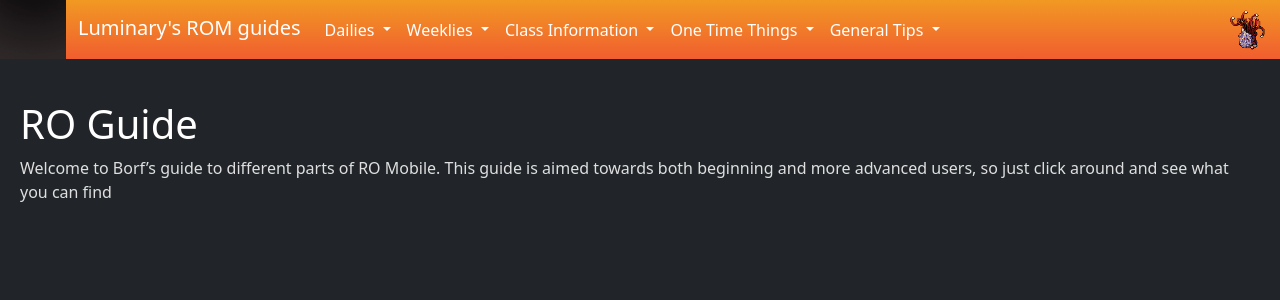
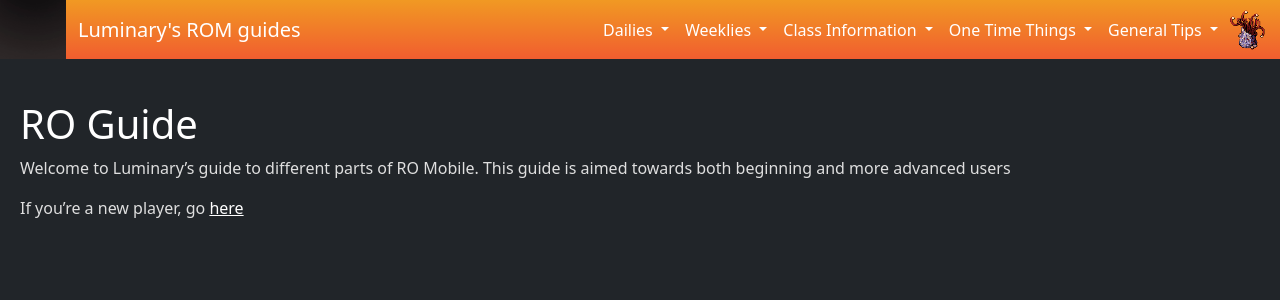
Before and after one commit to Borf/romguide, a Jekyll site: the page built from index.md, in a window 1280 px wide. Shown: the top 300 px of the page. Built offline with Jekyll 4.4.1, drawn with Linux system fonts in a browser that asks for light colours; our own code applies the rules of GitHub Pages for plain Markdown files.

Commit message:
Fixed mobile layout, added new player info

```diff
--- a/_layouts/default.html
+++ b/_layouts/default.html
@@ -62,9 +62,9 @@
   <body class="bg-dark text-white">
     <nav class="navbar fixed-top navbar-expand-lg text-black">
       <div class="container-fluid">
-        <a class="navbar-brand" href="{{site.baseurl}}">
+        <a class="collapse navbar-collapse navbar-brand" href="{{site.baseurl}}">
           <img class="logo" style="height: 60px; width: auto; margin-top: -14px; margin-bottom: -13px; margin-left: -12px; margin-right: 12px;" src="{{site.baseurl}}/assets/images/lumi.gif">Luminary's ROM guides</a>
-        <div class="collapse navbar-collapse" id="navbarSupportedContent">
+        <div class="" id="navbarSupportedContent">
           <ul class="navbar-nav me-auto mb-2 mb-lg-0">
             <li class="nav-item dropdown">
               <a class="nav-link dropdown-toggle" href="#" id="navbarDropdown" role="button" data-bs-toggle="dropdown" aria-expanded="false">
@@ -145,22 +145,30 @@
                 General Tips
               </a>
               <ul class="dropdown-menu bg-dark" aria-labelledby="navbarDropdown">
-                <li><a class="dropdown-item" href="#">Building your character</a></li>
-                <li><a class="dropdown-item" href="#"><i class="bi bi-chevron-right"></i>Aesir Monument</a></li>
+                <li><a class="dropdown-item" href="tips/newplayer">Starting as a new player</a></li>
+                <li><a class="dropdown-item" href="tips/strengthening">How to get stronger</a></li>
+                <li><a class="dropdown-item" href="tips/refining"><i class="bi bi-chevron-right"></i>Refining</a></li>
+                <li><a class="dropdown-item" href="tips/enhancing"><i class="bi bi-chevron-right"></i>Enhancing</a></li>
+                <li><a class="dropdown-item" href="tips/enchanting"><i class="bi bi-chevron-right"></i>Enchanting</a></li>
+                <li><a class="dropdown-item" href="tips/aeisr"><i class="bi bi-chevron-right"></i>Aesir Monument</a></li>
+                <li><a class="dropdown-item" href="#"><i class="bi bi-chevron-right"></i>Refine Enchanting</a></li>
+                <li><a class="dropdown-item" href="#"><i class="bi bi-chevron-right"></i>Guild Praying Cards</a></li>
+                <li><a class="dropdown-item" href="#"><i class="bi bi-chevron-right"></i>Guild Blessings</a></li>
+                <li><a class="dropdown-item" href="#"><i class="bi bi-chevron-right"></i>Adventure Book</a></li>
                 <li><a class="dropdown-item" href="#"><i class="bi bi-chevron-right"></i>Runes</a></li>
                 <li><a class="dropdown-item" href="#"><i class="bi bi-chevron-right"></i>Relics</a></li>
-                <li><a class="dropdown-item" href="#"><i class="bi bi-chevron-right"></i>Guild</a></li>
                 <li><a class="dropdown-item" href="#"><i class="bi bi-chevron-right"></i>Oracle Mirror</a></li>
-                <li><a class="dropdown-item" href="#">Refining</a></li>
-                <li><a class="dropdown-item" href="#">PVP 6v6</a></li>
-                <li><a class="dropdown-item" href="#">PVP 12v12</a></li>
-                <li><a class="dropdown-item" href="#">Other stuff</a></li>
+                <li><a class="dropdown-item" href="#"><i class="bi bi-chevron-right"></i>Cooking</a></li>
+                <li><a class="dropdown-item" href="#"><i class="bi bi-chevron-right"></i>Housing</a></li>
+                <li><a class="dropdown-item" href="#">PVP</a></li>
+                <li><a class="dropdown-item" href="#"><i class="bi bi-chevron-right"></i>PVP 6v6</a></li>
+                <li><a class="dropdown-item" href="#"><i class="bi bi-chevron-right"></i>PVP 12v12</a></li>
               </ul>
             </li>
 
           </ul>
         </div>
-        <img class="logo" style="height: 40px; width: auto;" src="{{site.baseurl}}/assets/images/logo.gif">
+        <img class="logo collapse navbar-collapse" height="40" width="42" style="height: 40px; width: 42px !important; flex-grow: 0" src="{{site.baseurl}}/assets/images/logo.gif">
       </div>
     </nav>
 
--- a/index.md
+++ b/index.md
@@ -3,4 +3,6 @@
 ---
 # RO Guide
 
-Welcome to Borf's guide to different parts of RO Mobile. This guide is aimed towards both beginning and more advanced users, so just click around and see what you can find
+Welcome to Luminary's guide to different parts of RO Mobile. This guide is aimed towards both beginning and more advanced users
+
+If you're a new player, go [here]({{site.baseurl}}/tips/newplayer)
```
Also changed, not shown: tips/aeisr.md (added, +32 -0 lines), tips/newplayer.md (added, +15 -0 lines), tips/strengthening.md (added, +22 -0 lines), assets/images/aeisr.jpg (added).
